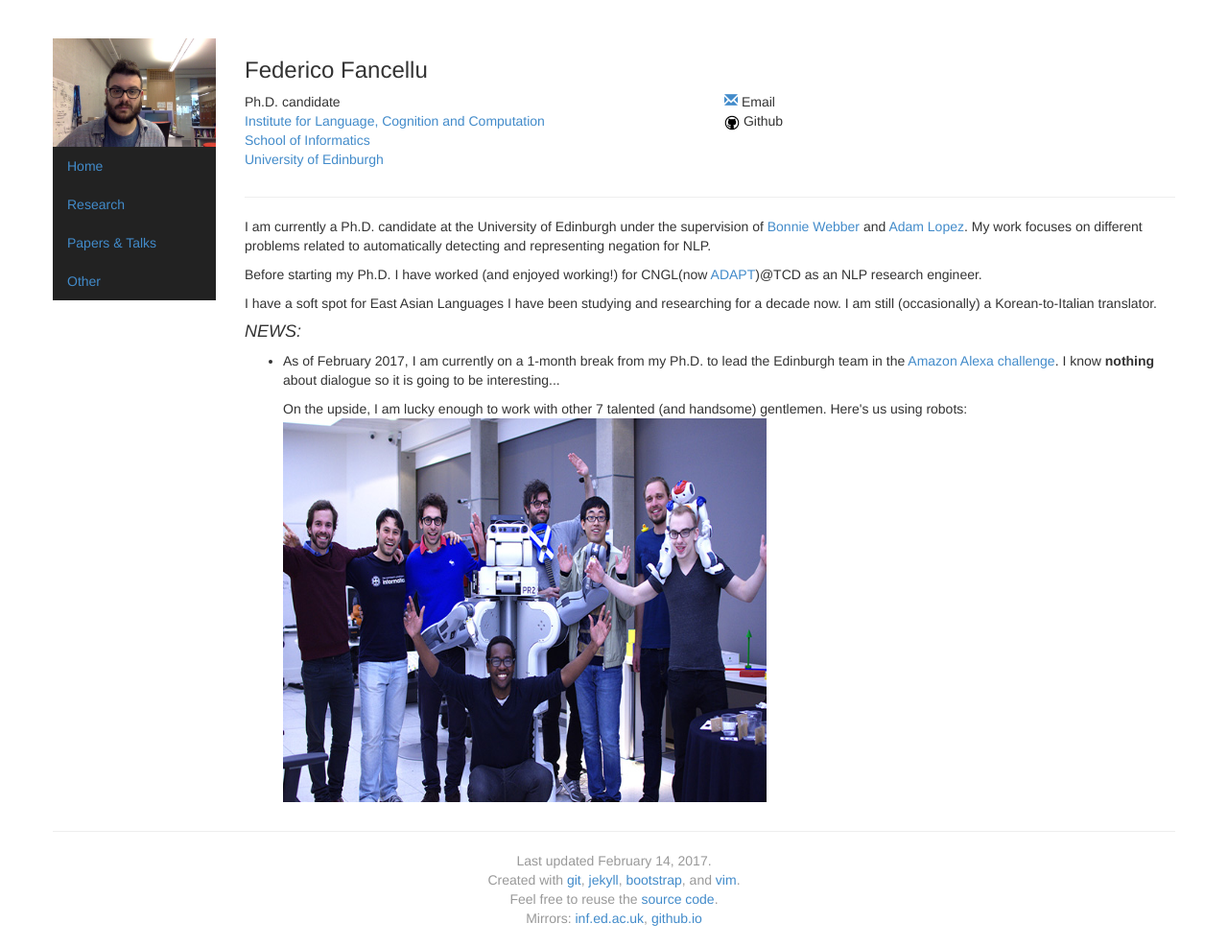
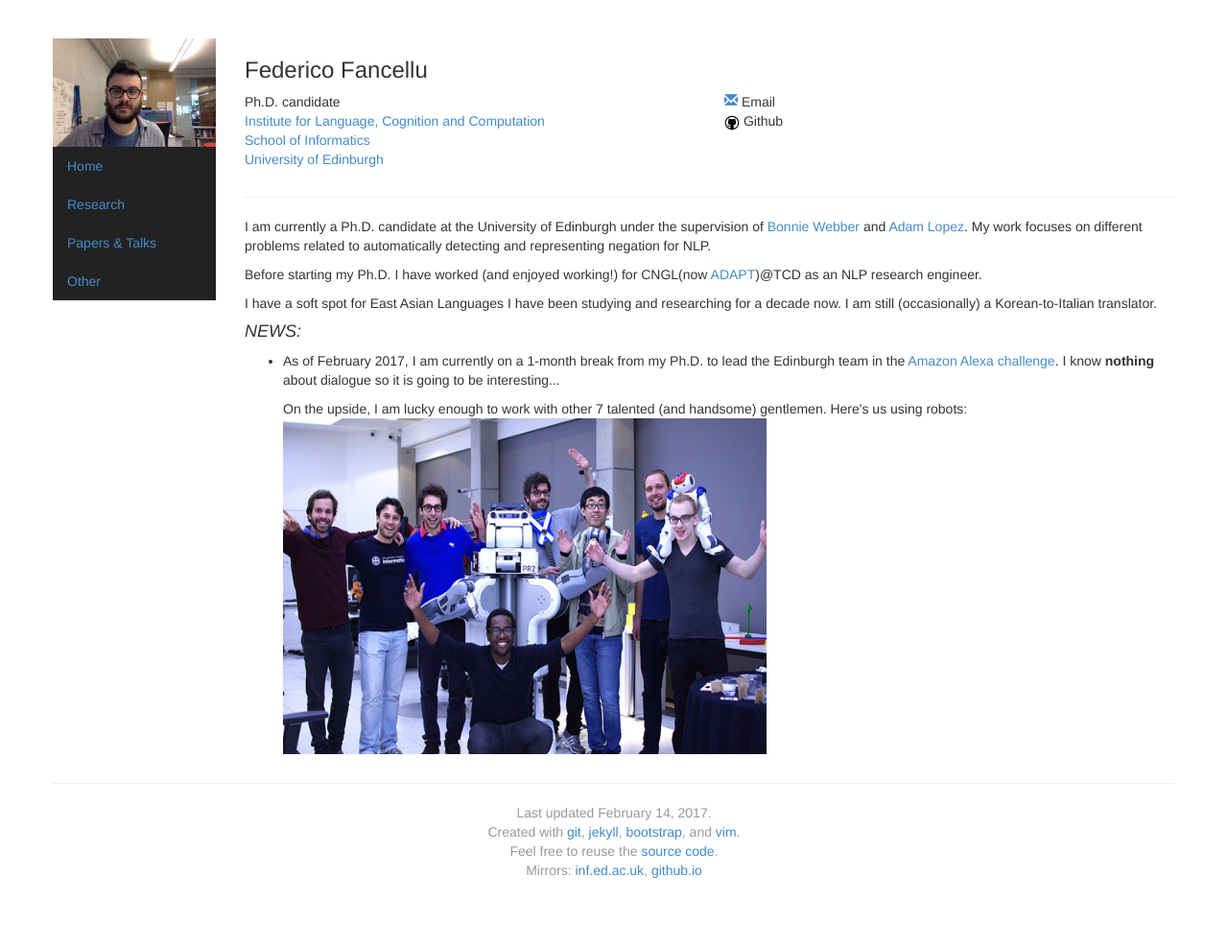
Before and after one commit to ffancellu/ffancellu.github.io, a Jekyll site: the page built from index.html, in a window 1280 px wide. Shown: the whole page at 96% size. Built offline with Jekyll 4.4.1, drawn with Linux system fonts in a browser that asks for light colours; after the commit the page ends 937 px from its top, so only the background shows below that.

```diff
--- a/index.html
+++ b/index.html
@@ -45,7 +45,7 @@
       <a href="https://developer.amazon.com/alexaprize">Amazon Alexa challenge</a>. I know <b>nothing</b> about dialogue
     so it is going to be interesting...</p> On the upside, I am lucky enough to work with other 7 talented (and
     handsome) gentlemen. Here's us using robots:
-    <p><img src="img/edina_team.jpeg" style="width:504px;height:400px;"></p>
+    <p><img src="img/edina_team.jpeg" style="width:504px;height:350px;"></p>
     </li>
   </ul>
 </div>
```
